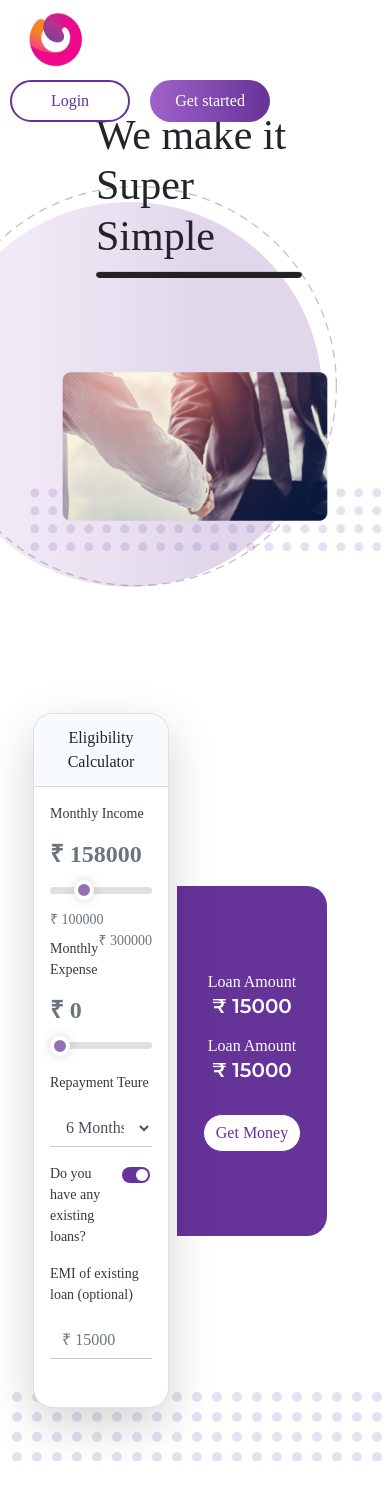
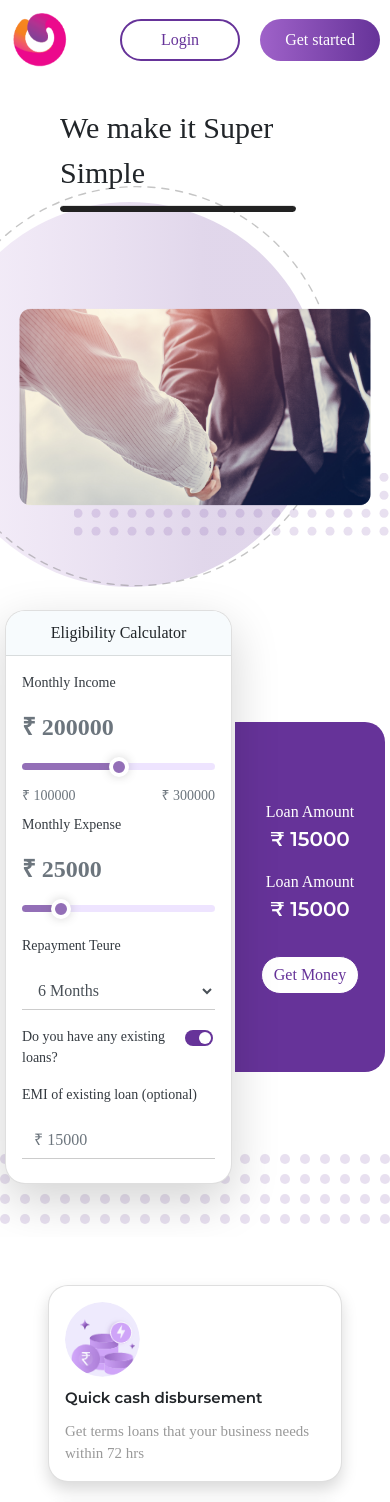
Before and after one commit to guddu-patel/financialtech, an Angular app: page / in a window 390 px wide. Shown: the top 1502 px of the page. Built offline with nearby package versions, Linux system fonts and the light colour scheme; a web font is replaced by a local one.

Commit message:
mobile responsive

```diff
--- a/src/app/app-routing.module.ts
+++ b/src/app/app-routing.module.ts
@@ -1,7 +1,10 @@
 import { NgModule } from '@angular/core';
 import { Routes, RouterModule } from '@angular/router';
+import { HomeComponent } from './home/home.component';
 
-const routes: Routes = [];
+const routes: Routes = [
+  { path: '', component: HomeComponent }
+];
 
 @NgModule({
   imports: [RouterModule.forRoot(routes)],
--- a/src/app/app.component.html
+++ b/src/app/app.component.html
@@ -1,2 +1,2 @@
 <app-navbar></app-navbar>
-<app-home></app-home>
+<router-outlet></router-outlet>
--- a/src/app/boost-business/boost-business.component.html
+++ b/src/app/boost-business/boost-business.component.html
@@ -2,18 +2,18 @@
 
     <div class="row">
         <div class="col-md-8 col-lg-6 p-0 row mx-auto">
-            <div class="col-md-6 pl-0">
+            <div class="col-md-6 ">
                 <app-feature-card [data]="features[0]"></app-feature-card>
                 <app-feature-card [data]="features[1]"></app-feature-card>
                 <app-feature-card [data]="features[2]"></app-feature-card>
             </div>
-            <div class="col-md-6 pl-0 my-auto">
+            <div class="col-md-6  my-auto">
                 <app-feature-card [data]="features[3]"></app-feature-card>
                 <app-feature-card [data]="features[4]"></app-feature-card>
 
             </div>
         </div>
-        <div class="col-md-4 col-lg-6 my-auto px-5">
+        <div class="col-md-4 col-lg-6 my-auto featuredescription">
             <h1>
                 Boost your business with Open
 
--- a/src/app/boost-business/boost-business.component.scss
+++ b/src/app/boost-business/boost-business.component.scss
@@ -15,3 +15,40 @@
         z-index: -1;
     }
 }
+.featuredescription{
+    padding-left: 60px;
+    padding-right: 60px;
+    hr{
+        background-color: #707070;
+        width: 120px;
+    }
+    button{
+        border-width: 2px;
+    }
+}
+
+@media only screen and (max-width: 768px){
+    .featuredescription{
+        padding-left: 10px;
+    padding-right: 10px;
+        h1{
+
+            font-size: 30px;
+        }
+        .openAccDes{
+            font-size: 15px;
+            width: 80%;
+        }
+    }
+    .featureContainer {
+        .solwave-back-img{
+        bottom: -2%;
+    }
+    }
+}
+@media only screen and (max-width: 767px){
+
+    .featuredescription{
+        margin-top: 35px!important;
+    }
+}
--- a/src/app/feature-card/feature-card.component.scss
+++ b/src/app/feature-card/feature-card.component.scss
@@ -3,6 +3,7 @@
     border-radius: 20px;
     margin-bottom: 20px;
     max-width: 300px;
+    transition: background .8s;
     .card-img{
         width: 75px;
         height: 75px;
@@ -20,7 +21,7 @@
 
     }
     &:hover{
-        background-color: map-get($theme-colors, cprimarylt);
+        background-color: map-get($theme-colors, cprimarytrans);
         color: white!important;
         p{
             color: white;
--- a/src/app/home/home.component.html
+++ b/src/app/home/home.component.html
@@ -5,11 +5,11 @@
     <div class="small-circle">
         <img src="/assets/img/blob-small.svg" alt="">
     </div>
-    <section class="eligibility px-5">
+    <section class="eligibility">
 
-        <div class="row ">
+        <div class="row mx-0">
             <div class="col-lg-6 big-header">
-                <h1 class="ml-5">
+                <h1>
                     We make it Super Simple
 
                     <hr class="spliter">
@@ -19,30 +19,34 @@
                     <img class="dotted-img" src="/assets/img/accounting_dots.svg" alt="">
                 </div>
             </div>
-            <div class="col-lg-6 eligibility-calc row">
+            <div class="col-lg-6 eligibility-calc row mx-0">
                 <div class="card shadow-lg col p-0">
                     <div class="card-header text-center">
                         Eligibility Calculator
                     </div>
-                    <div class="p-3 text-secondary pb-5">
+                    <div class="p-3 text-secondary pb-4">
                         <form [formGroup]="loanForm" class="borderBtmForm">
                             <div>
 
-                                <p class="small text-dark">Monthly Income</p>
+                                <p class="small text-dark">Monthly Income
+                                </p>
                                 <h4 class="font-weight-bold">&#8377; {{loanForm.value.monthlyIncome}}</h4>
                                 <div data-role="rangeslider">
-                                    <input type="range" class="slider" formControlName="monthlyIncome" min="100000"
-                                        max="300000">
+                                    <input type="range" class="slider" [min]="income.min"
+                                        formControlName="monthlyIncome" [max]="income.max"
+                                        (input)="onRangeChange(income)" [(ngModel)]="income.current"
+                                        [ngStyle]="{'background': 'linear-gradient(to right, #663399  0%, #663399 '+income.percent+'%, #e7daff 0%, #e7daff 100%)'}">
                                 </div>
-                                <p class="small text-dark text-muted my-2"> &#8377; 100000
-                                    <span class="float-right">&#8377; 300000</span>
+                                <p class="small text-dark text-muted my-2"> &#8377; {{income.min}}
+                                    <span class="float-right">&#8377; {{income.max}}</span>
                                 </p>
                             </div>
                             <div>
                                 <p class="small text-dark">Monthly Expense</p>
                                 <h4 class="font-weight-bold">&#8377; {{loanForm.value.monthlyExpense}}</h4>
-                                <input type="range" class="slider" formControlName="monthlyExpense" min="0"
-                                    max="100000">
+                                <input type="range" class="slider" formControlName="monthlyExpense" [min]="expense.min"
+                                    [max]="expense.max" (change)="onRangeChange(expense)" [(ngModel)]="expense.current"
+                                    [ngStyle]="{'background': 'linear-gradient(to right, #663399  0%, #663399 '+expense.percent+'%, #e7daff 0%, #e7daff 100%)'}">
                             </div>
                             <div>
 
--- a/src/app/home/home.component.scss
+++ b/src/app/home/home.component.scss
@@ -31,7 +31,7 @@
     h1{
         font-size: 42px;
         width: 70%;
-        margin: 10px 60px;
+        margin: 5px 60px;
     }
 }
 
@@ -40,6 +40,7 @@
 //     overflow: hidden;
 // }
 .eligibility{
+    // padding: 0 60px;
     .eligibility-left{
         position: relative;
         transform: scale(0.9);
@@ -65,6 +66,7 @@
             overflow: hidden;
             .card-header{
                 background-color: #F7FBFD;
+                padding: 10px;
             }
         }
         .result{
@@ -117,8 +119,8 @@
     border-radius: 50%;
     border: 4px solid white;
     background: map-get($theme-colors, cprimary);
+    box-shadow: 0px 0px 14px -5px #000000;
     -webkit-box-shadow: 0px 0px 14px -5px #000000;
-box-shadow: 0px 0px 14px -5px #000000;
     cursor: pointer;
   }
 
@@ -155,3 +157,40 @@ div.custom-control-right .custom-control-label::before {
     border-bottom: 1px solid map-get($theme-colors, cgreydark)!important;;
     border-radius: 0;
 }
+
+@media only screen and (max-width: 992px) and (min-width: 768px) {
+    .main-img{
+        padding-right: 120px;
+    }
+}
+@media only screen and (max-width: 768px){
+    .big-header {
+        padding-left: 0;
+        padding-right: 0;
+        h1 {
+        font-size: 30px;
+    }}
+    .eligibility{
+        padding: 0;
+
+        .eligibility-calc{
+            padding-left: 5px;
+            padding-right: 5px;
+            margin-top: 90px;
+
+            .result{
+                margin-left: 3px;
+            }
+            .dotted-img{
+                left: 0;
+                bottom: -40px;
+            }
+        }
+    }
+}
+@media only screen and (width: 768px){
+    .eligibility .eligibility-calc{
+        padding-left: 50px;
+        padding-right: 50px;
+    }
+}
--- a/src/app/home/home.component.ts
+++ b/src/app/home/home.component.ts
@@ -8,16 +8,23 @@ import { FormBuilder, FormGroup, Validators } from '@angular/forms';
 })
 export class HomeComponent implements OnInit {
   loanForm: FormGroup;
+  income = { min: 100000, max: 300000, current: 200000, percent: 0 }
+  expense = { min: 10000, max: 100000, current: 25000, percent: 0 }
   constructor(private fb: FormBuilder) { }
 
   ngOnInit(): void {
     this.loanForm = this.fb.group({
-      monthlyIncome: [158000],
-      monthlyExpense: [0],
+      monthlyIncome: [this.income.current, [Validators.min(this.income.min), Validators.max(this.income.max)]],
+      monthlyExpense: [this.expense.current, [Validators.min(this.expense.min), Validators.max(this.expense.max)]],
       repaymentTanure: [6],
       haveExistingLone: [{ value: true }],
       existingLoanAmount: []
     })
+    this.onRangeChange(this.income);
+    this.onRangeChange(this.expense);
+  }
+  onRangeChange(data) {
+    data.percent = Math.ceil(((data.current - data.min) * 100) / (data.max - data.min))
   }
 
 }
--- a/src/app/navbar/navbar.component.scss
+++ b/src/app/navbar/navbar.component.scss
@@ -16,3 +16,8 @@
 .bg-cprimary-gradient{
     background: linear-gradient(to right,map-get($theme-colors, cprimarylt) ,map-get($theme-colors, cprimary))
 }
+@media only screen and (max-width: 767px){
+    .navbar-brand {
+        margin: 0!important;
+    }
+}
--- a/src/styles.scss
+++ b/src/styles.scss
@@ -31,6 +31,10 @@
 }
 body{
   font-family: mont-medium!important;
+}
+*{
+  line-height: 1.5!important;
+
 }
 nav {
     background-color: transparent;
@@ -78,6 +82,7 @@ nav.navbar.shrink {
 $theme-colors: (
   cprimarydark:#4c2574,
    cprimary: #663399,
+   cprimarytrans: #9f62c97a,
    cprimarylt: #9F62C9,
    cgreylt:#FCFCFF,
    cgreydark:#00000033,
```
